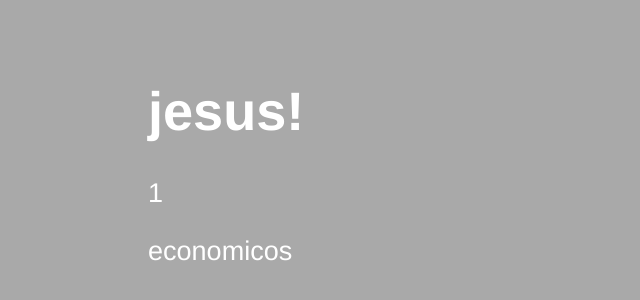
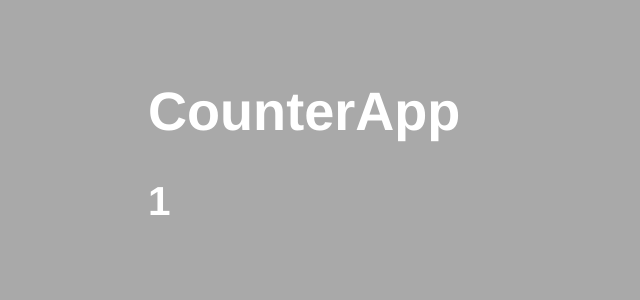
Before and after one commit to SKOTOS99/curso-react, a React (Vite) app in the folder 03-counter-app-vite/: page / in a window 1280 px wide. Shown: the part 104-404 px from the top of the page, without its empty margins (0-640 px from the left). Built offline with nearby package versions, Linux system fonts and the light colour scheme.

Commit message:
implementacion del componente CounterApp

```diff
--- /dev/null
+++ b/03-counter-app-vite/src/CounterApp.jsx
@@ -0,0 +1,18 @@
+import PropTypes from "prop-types";
+
+
+export const CounterApp = ({numero}) => {
+    return(
+        <>
+            <h1>CounterApp</h1>
+            <h2>{ numero }</h2>
+        </>
+    );
+}
+
+CounterApp.propTypes = {
+    numero: PropTypes.number,
+}
+CounterApp.defaultProps = {
+    numero: 0,
+}
--- a/03-counter-app-vite/src/FirstApp.jsx
+++ b/03-counter-app-vite/src/FirstApp.jsx
@@ -1,9 +1,6 @@
 
 import PropTypes from "prop-types";
 
-const experiencias=()=>{
-    return 'mendoza';
-}
 /**
  * NO se puede mandar el objeto completo a un elemento html, se debe desestructurar o mandar por atributo
  * como objeto.mesagge
--- a/03-counter-app-vite/src/main.jsx
+++ b/03-counter-app-vite/src/main.jsx
@@ -1,10 +1,10 @@
 import React from 'react';
 import ReactDOM from 'react-dom/client';
-import {FirstApp} from "./FirstApp.jsx";
 import './styles.css';
+import {CounterApp} from "./CounterApp.jsx";
 
 
 ReactDOM.createRoot(document.getElementById('root'))
     .render(<React.StrictMode>
-        <FirstApp  title = "jesus" numero={1} editora="economicos"/>
+        <CounterApp numero = {1}/>
     </React.StrictMode>);
```
